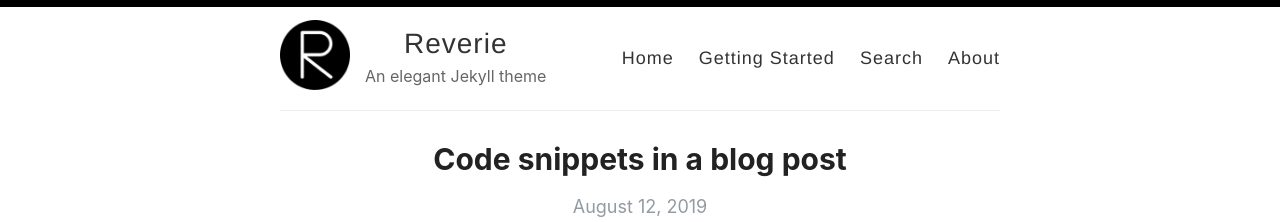
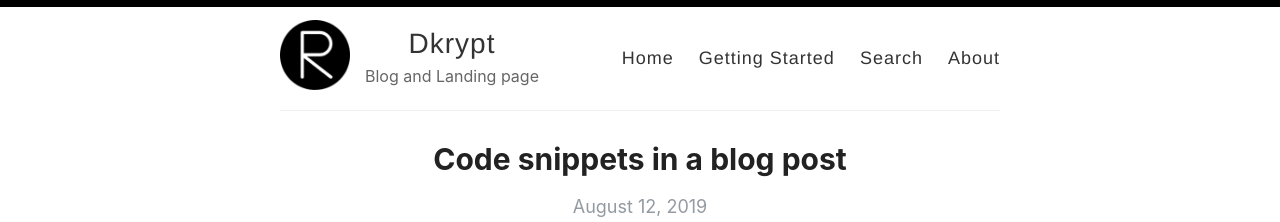
Before and after one commit to dkrypt/myPrivateBlogSite, a Jekyll site: the page built from index.html, in a window 1280 px wide and 900 px high. Shown: the top 222 px of the window. Built offline with Jekyll 4.4.1, drawn with Linux system fonts in a browser that asks for light colours; the list of posts is cut into pages by our own code.

```diff
--- a/_config.yml
+++ b/_config.yml
@@ -3,13 +3,13 @@
 #
 
 # Name of your site (displayed in the header)
-name: Reverie
+name: Dkrypt
 
 # Name of the author
-author: Amit Merchant
+author: Deepak S.
 
 # Short bio or description (displayed in the header)
-description: An elegant Jekyll theme
+description: Blog and Landing page
 
 # URL of your avatar or profile pic (you could use your GitHub profile pic)
 avatar: /images/reverie.png
@@ -21,15 +21,15 @@
 # Includes an icon in the footer for each username you enter
 footer-links:
   dribbble:
-  email: amit.d.merchant@gmail.com
+  email: deepak29km@gmail.com
   facebook:
   flickr:
-  github: amitmerchant1990/reverie
+  github: dkrypt
   instagram:
   linkedin:
   pinterest:
-  rss: rss
-  twitter: amit_merchant
+  rss:
+  twitter:
   stackoverflow:
   youtube: # channel/<your_long_string> or user/<user-name>
   googleplus: # anything in your profile username that comes after plus.google.com/
@@ -41,18 +41,18 @@
 disqus:
 
 # Enter your Google Analytics web tracking code (e.g. UA-2110908-2) to activate tracking
-google_analytics: UA-43339302-11
+google_analytics:
 
 # Your website URL (e.g. http://amitmerchant1990.github.io or http://www.amitmerchant.com)
 # Used for Sitemap.xml and your RSS feed
-url: http://www.amitmerchant.com/reverie
-enforce_ssl: https://www.amitmerchant.com/reverie
+url:
+enforce_ssl:
 
 # If you're hosting your site at a Project repository on GitHub pages
 # (http://yourusername.github.io/repository-name)
 # and NOT your User repository (http://yourusername.github.io)
 # then add in the baseurl here, like this: "/repository-name"
-baseurl: "/reverie"
+baseurl: "/dkrypt"
 
 #
 # !! You don't need to change any of the configuration flags below !!
```
Also changed, not shown: Untitled-1.png (added).
